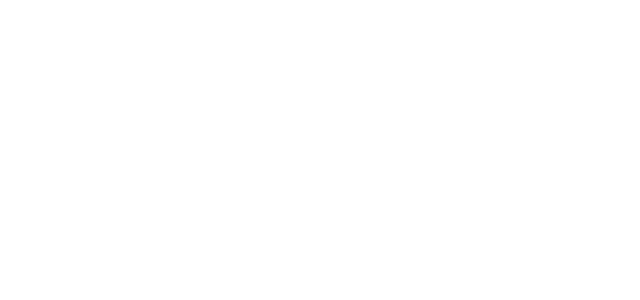
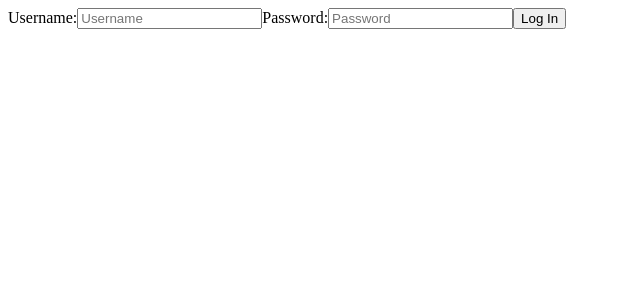
Before and after one commit to ft-anywhere-fitness/Full-Time-Anywhere-Fitness-Front-End, a React (Create React App) app: page / in a window 1280 px wide. Shown: the top 300 px of the page, without its empty margins (0-640 px from the left). Built offline with nearby package versions, Linux system fonts and the light colour scheme.

Commit message:
Created a form that takes in a name and password

```diff
--- a/src/App.js
+++ b/src/App.js
@@ -1,8 +1,14 @@
+// Libraries
 import React from "react";
 
+// Components
+import LoginForm from "./components/LoginForm";
+
+// Returned Component
 function App() {
   return (
     <div className="app">
+      <LoginForm />
     </div>
   );
 }
--- /dev/null
+++ b/src/components/LoginForm.js
@@ -0,0 +1,52 @@
+// Libraries
+import React, { useState } from "react";
+
+const LoginForm = () => {
+  // State Management
+  const [credentials, setCredentials] = useState({
+    username: "",
+    password: ""
+  });
+
+  // Event Handlers
+  const handleChange = (event) => {
+    setCredentials({
+      ...credentials,
+      [event.target.name]: event.target.value
+    });
+  };
+
+  const handleSubmit = (event) => {
+    event.preventDefault();
+    console.log(credentials);
+  };
+
+  // Returned Component
+  return (
+    <form onSubmit={handleSubmit}>
+      <label>
+        Username:
+        <input
+          name="username"
+          type="text"
+          placeholder="Username"
+          onChange={handleChange}
+          value={credentials.username}
+        />
+      </label>
+      <label>
+        Password:
+        <input
+          name="password"
+          type="password"
+          placeholder="Password"
+          onChange={handleChange}
+          value={credentials.password}
+        />
+      </label>
+      <button>Log In</button>
+    </form>
+  );
+};
+
+export default LoginForm;
```
